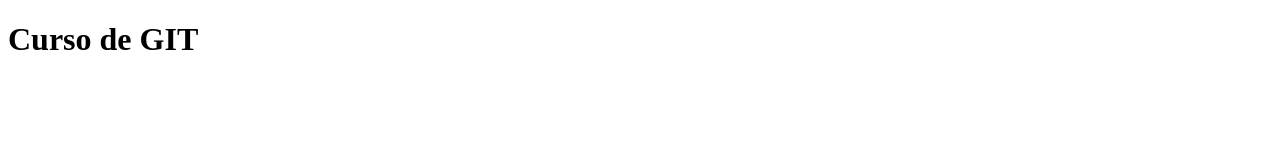
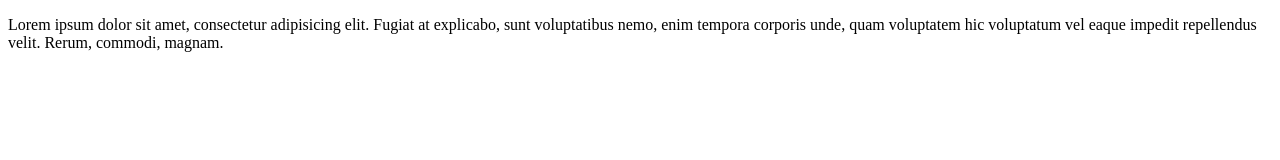
Before and after one commit to CamiloHex/public, a plain HTML site: page index.html in a window 1280 px wide. Drawn offline with Linux system fonts and the light colour scheme.

Commit message:
Eliminamos el titulo y agregamos un parrafo

```diff
--- a/index.html
+++ b/index.html
@@ -5,6 +5,6 @@
     <title>Document</title>
 </head>
 <body>
-    <h1>Curso de GIT </h1>
+    <p> Lorem ipsum dolor sit amet, consectetur adipisicing elit. Fugiat at explicabo, sunt voluptatibus nemo, enim tempora corporis unde, quam voluptatem hic voluptatum vel eaque impedit repellendus velit. Rerum, commodi, magnam.</p>
 </body>
 </html>
```
